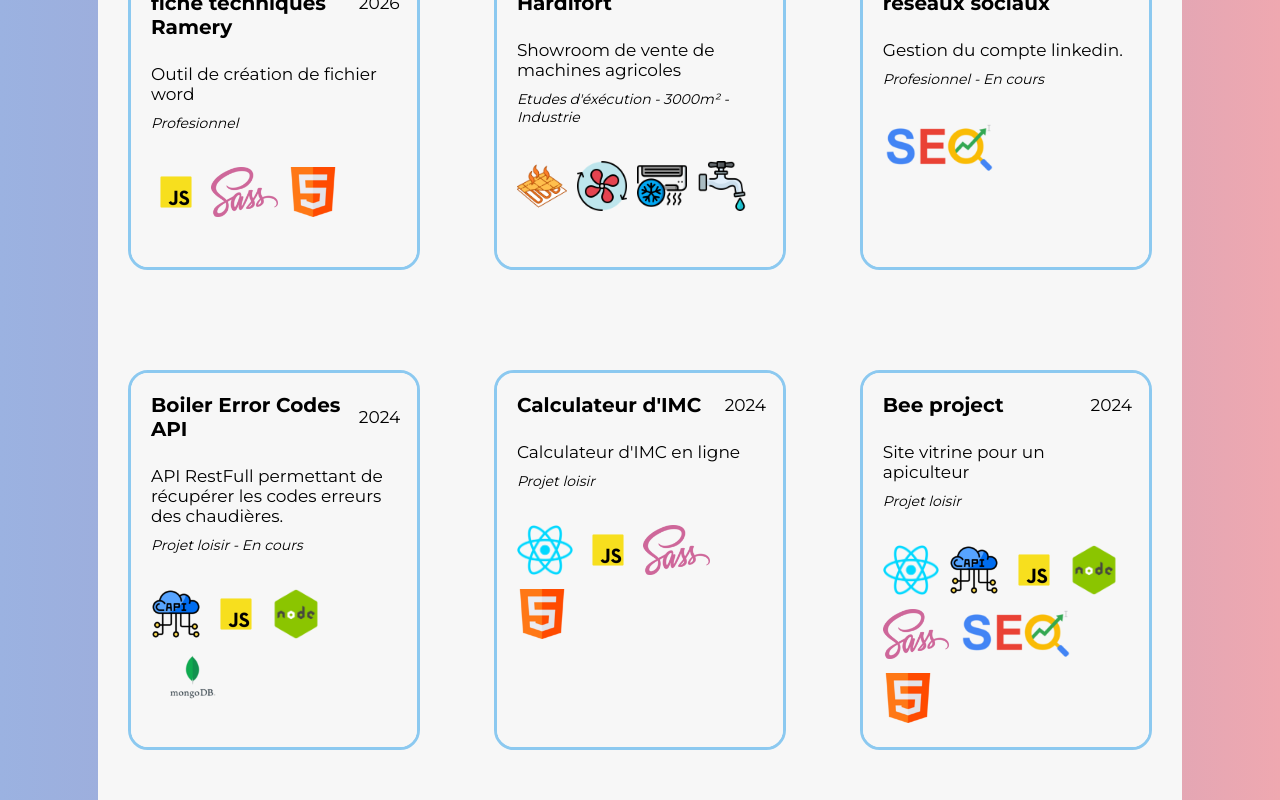
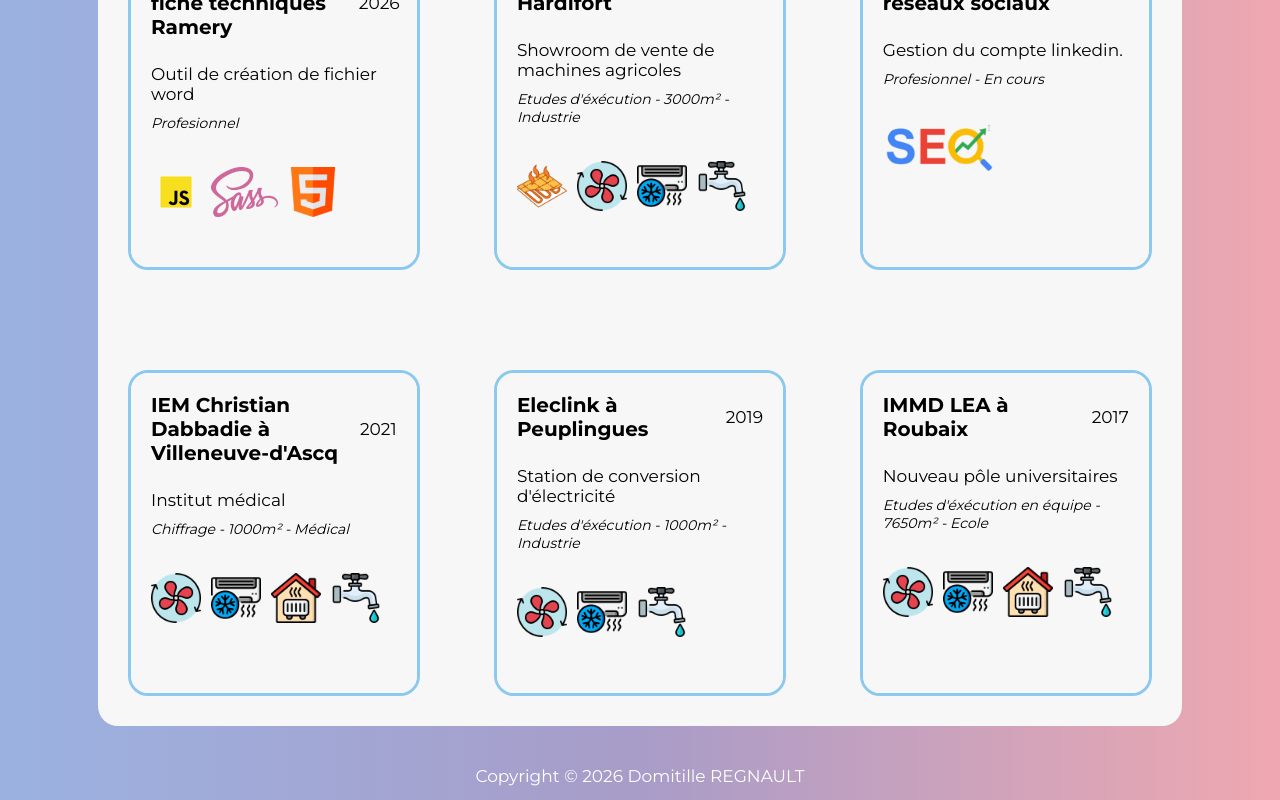
Before and after one commit to Lepetitkiri/Personnal_Project--CV_en_ligne, a React (Create React App) app: page /Personnal_Project--CV_en_ligne/Projects in a window 1280 px wide. Shown: the part 712-1512 px from the top of the page. Built offline with nearby package versions, Linux system fonts and the light colour scheme.

Commit message:
feat: implement dynamic project filtering based on active category

```diff
--- a/src/Components/Projects/Index.jsx
+++ b/src/Components/Projects/Index.jsx
@@ -10,7 +10,16 @@ import ProjectCard from '../ProjectCard/Index.jsx';
 
 const Projects = () => {
 
-  const { basename } = useContext(MyContextForBasenameValue);
+  const { basename, activeCategory } = useContext(MyContextForBasenameValue);
+
+  // Filtre les projets avant de les afficher
+  const filteredProjects = ProjectListening.filter(project => {
+    // Si le type est un tableau, on regarde s'il contient activeCategory
+    if (Array.isArray(project.Type)) {
+      return project.Type.includes(activeCategory);
+    }
+    return project.Type === activeCategory;
+  });
 
   return (
     <ProjectsStyle >
@@ -21,7 +30,7 @@ const Projects = () => {
       <CategorySwitch />
 
       <div className="ProjectPage__gallery">
-        {ProjectListening.map(array => (
+        {filteredProjects.map(array => (
           <ProjectCard key={`ProjectCard-${array.titre}`}
             basename={basename}
             titre={array.titre}
```
